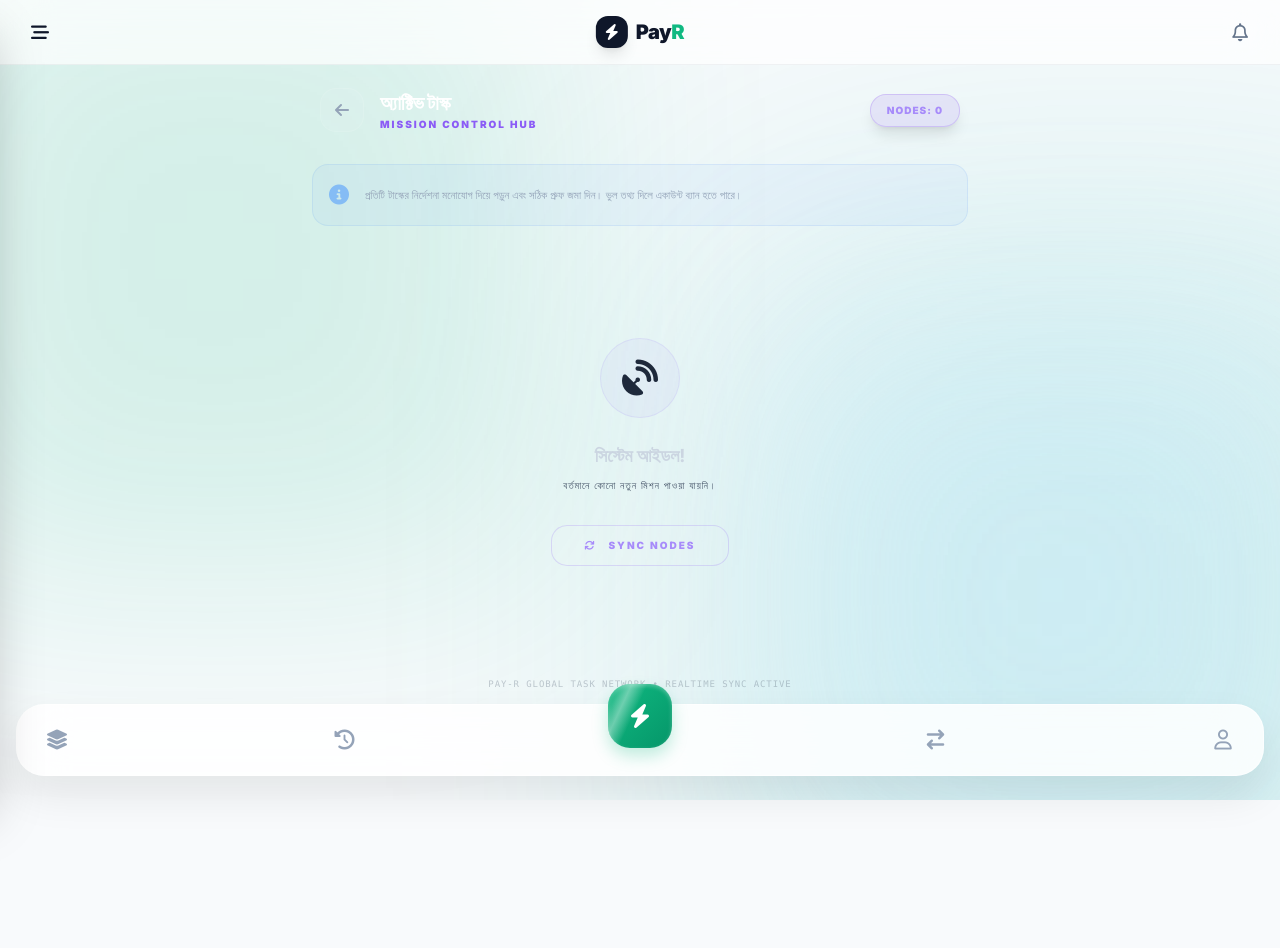
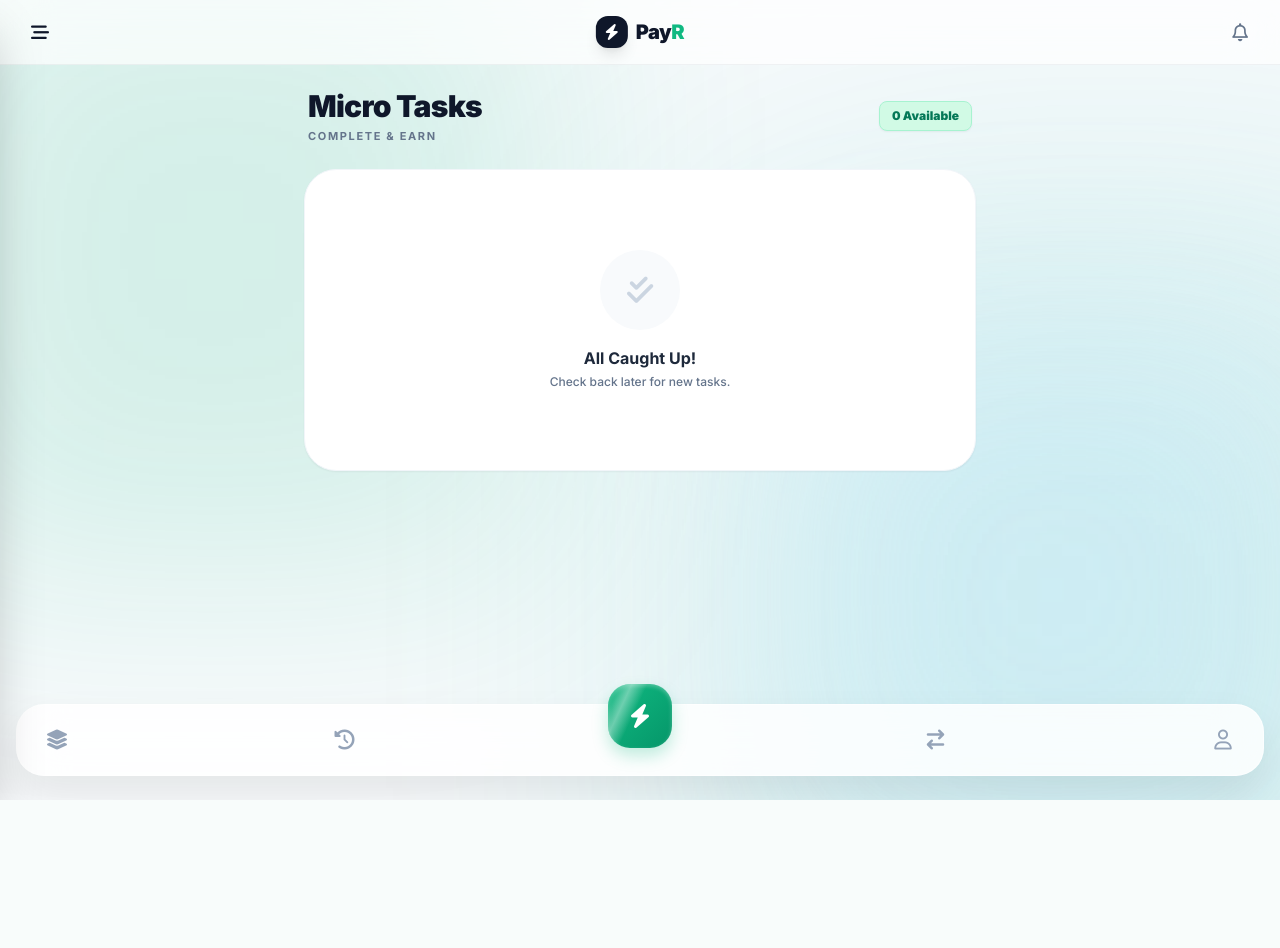
Before and after one commit to siafulislam45/Oay, a Flask app: page /tasks in a window 1280 px wide. After the commit the page ends 800 px from the top, so only its background shows below. Run offline with Flask 3, Linux system fonts and the light colour scheme; the visitor is signed in with stand-in values (Sample User, id 1); data that the repository does not hold is empty; parts of the project's set-up code (start-up, migrations or seed data) failed here and were passed over; some libraries are stand-ins or nearby versions.

Commit message:
Update tasks.html

```diff
--- a/templates/tasks.html
+++ b/templates/tasks.html
@@ -1,189 +1,90 @@
 {% extends "layout.html" %}
 {% block content %}
 
-<style>
-    /* AI Task Reveal Animation */
-    .task-reveal { animation: revealIn 0.7s cubic-bezier(0.16, 1, 0.3, 1) forwards; opacity: 0; }
-    @keyframes revealIn { from { opacity: 0; transform: translateY(30px); } to { opacity: 1; transform: translateY(0); } }
+<div class="max-w-2xl mx-auto space-y-6 fade-in pt-4 pb-32">
 
-    /* Premium Mission Cards */
-    .mission-card {
-        background: rgba(15, 23, 42, 0.6);
-        backdrop-filter: blur(20px);
-        border: 1px solid rgba(139, 92, 246, 0.1);
-        border-radius: 28px;
-        transition: all 0.3s cubic-bezier(0.4, 0, 0.2, 1);
-        position: relative;
-        overflow: hidden;
-    }
-    .mission-card:hover {
-        border-color: rgba(139, 92, 246, 0.4);
-        transform: translateY(-5px);
-        box-shadow: 0 10px 30px rgba(0, 0, 0, 0.4);
-    }
-
-    /* Status Glows */
-    .reward-glow {
-        background: rgba(16, 185, 129, 0.1);
-        color: #10b981;
-        border: 1px solid rgba(16, 185, 129, 0.2);
-        box-shadow: 0 0 10px rgba(16, 185, 129, 0.1);
-    }
-
-    .btn-mission {
-        background: linear-gradient(135deg, #8B5CF6 0%, #6D28D9 100%);
-        box-shadow: 0 5px 15px rgba(139, 92, 246, 0.2);
-        transition: all 0.3s ease;
-    }
-    .btn-mission:active { transform: scale(0.95); }
-
-    .btn-retry {
-        background: rgba(244, 63, 94, 0.1);
-        color: #fb7185;
-        border: 1px solid rgba(244, 63, 94, 0.2);
-    }
-
-    /* Icon Nodes */
-    .icon-node {
-        width: 48px;
-        height: 48px;
-        border-radius: 16px;
-        display: flex;
-        align-items: center;
-        justify-content: center;
-        font-size: 20px;
-        border: 1px solid rgba(255, 255, 255, 0.05);
-        box-shadow: inset 0 0 10px rgba(0,0,0,0.2);
-    }
-</style>
-
-<div class="max-w-2xl mx-auto space-y-8 task-reveal pb-32 pt-4 px-2">
-
-    <!-- 1. HEADER PROTOCOL -->
-    <div class="flex items-center justify-between px-2">
-        <div class="flex items-center gap-4">
-            <a href="/dashboard" class="h-11 w-11 bg-white/5 border border-white/10 rounded-2xl flex items-center justify-center text-slate-400 hover:text-white transition-all">
-                <i class="fa-solid fa-arrow-left"></i>
-            </a>
+    <!-- Header -->
+    <div class="flex items-center justify-between px-1 mb-6">
         <div>
-                <h2 class="text-xl font-black text-white tracking-tight uppercase">অ্যাক্টিভ টাস্ক</h2>
-                <p class="text-[10px] font-black text-violet-500 uppercase tracking-[2px]">Mission Control Hub</p>
+            <h2 class="text-3xl font-black text-slate-900 tracking-tight">Micro Tasks</h2>
+            <p class="text-[11px] text-slate-500 font-bold tracking-micro uppercase mt-1">Complete & Earn</p>
         </div>
-        </div>
-        <div class="bg-violet-600/10 text-violet-400 px-4 py-2 rounded-2xl text-[10px] font-black border border-violet-600/20 shadow-lg flex items-center gap-2 uppercase tracking-widest">
-            Nodes: {{ tasks|length }}
+        <div class="bg-emerald-100 text-emerald-700 px-3 py-1.5 rounded-lg text-xs font-black shadow-sm border border-emerald-200">
+            {{ tasks|length }} Available
         </div>
     </div>
 
-    <!-- 2. SYSTEM BROADCAST (Optional Notice) -->
-    <div class="bg-blue-500/5 border border-blue-500/10 p-4 rounded-2xl flex items-center gap-4 reveal">
-        <div class="text-blue-400 text-xl animate-pulse"><i class="fa-solid fa-circle-info"></i></div>
-        <p class="text-[11px] text-slate-400 font-medium">প্রতিটি টাস্কের নির্দেশনা মনোযোগ দিয়ে পড়ুন এবং সঠিক প্রুফ জমা দিন। ভুল তথ্য দিলে একাউন্ট ব্যান হতে পারে।</p>
+    <!-- Task List -->
+    <div class="space-y-5">
+        {% for task in tasks %}
+        <div class="clean-card p-6 relative overflow-hidden group">
+
+            <!-- Oversized Watermark Number -->
+            <div class="absolute right-4 -bottom-6 text-[100px] font-black text-slate-50 pointer-events-none select-none leading-none z-0 group-hover:scale-110 transition duration-500">
+                0{{ loop.index }}
             </div>
 
-    <!-- 3. MISSION LIST -->
-    <div class="space-y-5 relative">
-        {% for task in tasks %}
+            <div class="relative z-10 flex flex-col md:flex-row md:items-center justify-between gap-5">
 
-        <!-- Logic for Dynamic Category Icons -->
-        {% set node_style = 'bg-slate-500/10 text-slate-400 border-white/5' %}
-        {% set icon_class = 'fa-solid fa-microchip' %}
+                <div class="flex gap-4 items-start w-full">
+                    <div class="h-14 w-14 rounded-[20px] flex items-center justify-center text-2xl shadow-sm flex-shrink-0 bg-slate-50 text-slate-700 border border-slate-100">
+                        {% if 'YouTube' in task.category %} <i class="fa-brands fa-youtube text-red-500"></i>
+                        {% elif 'Facebook' in task.category %} <i class="fa-brands fa-facebook text-blue-600"></i>
+                        {% else %} <i class="fa-solid fa-bolt text-emerald-500"></i> {% endif %}
+                    </div>
 
-        {% if 'YouTube' in task.category %}
-            {% set node_style = 'bg-rose-500/10 text-rose-500 border-rose-500/20' %}
-            {% set icon_class = 'fa-brands fa-youtube' %}
-        {% elif 'Facebook' in task.category %}
-            {% set node_style = 'bg-blue-500/10 text-blue-500 border-blue-500/20' %}
-            {% set icon_class = 'fa-brands fa-facebook' %}
-        {% elif 'TikTok' in task.category %}
-            {% set node_style = 'bg-slate-200/10 text-white border-white/20' %}
-            {% set icon_class = 'fa-brands fa-tiktok' %}
-        {% elif 'Telegram' in task.category %}
-            {% set node_style = 'bg-sky-500/10 text-sky-400 border-sky-500/20' %}
-            {% set icon_class = 'fa-brands fa-telegram' %}
-        {% endif %}
-
-        <div class="mission-card p-6 flex flex-col md:flex-row md:items-center justify-between gap-6 group">
-
-            <!-- Left: Icon & Mission Info -->
-            <div class="flex gap-5">
-                <div class="icon-node flex-shrink-0 {{ node_style }}">
-                    <i class="{{ icon_class }}"></i>
-                </div>
                     <div class="flex-grow">
-                    <h3 class="font-bold text-slate-100 text-sm leading-snug mb-2 group-hover:text-violet-400 transition-colors">{{ task.title }}</h3>
-
-                    <!-- Metadata Badges -->
-                    <div class="flex flex-wrap items-center gap-2">
-                        <span class="text-[9px] font-black uppercase tracking-tighter bg-white/5 text-slate-500 px-2 py-0.5 rounded border border-white/5">
+                        <div class="flex items-center gap-2 mb-1">
+                            <span class="text-[9px] font-black bg-slate-100 text-slate-500 px-2 py-0.5 rounded uppercase tracking-wider">
                                 {{ task.category }}
                             </span>
                             {% if task.task_type == 'screenshot' %}
-                            <span class="text-[9px] font-black uppercase tracking-tighter bg-violet-500/10 text-violet-400 px-2 py-0.5 rounded border border-violet-500/20 flex items-center gap-1.5">
-                                <i class="fa-solid fa-camera-retro"></i> Proof Required
+                            <span class="text-[9px] font-black bg-teal-50 text-teal-600 px-2 py-0.5 rounded uppercase tracking-wider border border-teal-100">
+                                Proof Req
                             </span>
                             {% endif %}
                         </div>
+                        <h3 class="font-bold text-slate-900 text-lg leading-tight">{{ task.title }}</h3>
 
-                    <!-- Alert for Rejection -->
                         {% if task.is_rejected %}
-                        <div class="mt-3 p-2 bg-rose-500/5 border border-rose-500/20 rounded-xl flex items-center gap-2">
-                            <i class="fa-solid fa-triangle-exclamation text-rose-500 text-[10px]"></i>
-                            <p class="text-[9px] text-rose-500 font-black uppercase tracking-tighter">
-                                প্রুফ রিজেক্ট করা হয়েছে! পুনরায় ট্রাই করুন।
+                            <p class="text-[10px] text-red-600 font-bold mt-2 bg-red-50 px-2 py-1 rounded-md inline-flex items-center gap-1 border border-red-100">
+                                <i class="fa-solid fa-triangle-exclamation"></i> Rejected. Please retry.
                             </p>
-                        </div>
                         {% else %}
-                        <p class="text-[11px] text-slate-500 mt-2 line-clamp-1 font-medium opacity-60 italic">{{ task.description }}</p>
+                            <p class="text-xs text-slate-500 mt-1.5 line-clamp-1 font-medium">{{ task.description }}</p>
                         {% endif %}
                     </div>
                 </div>
 
-            <!-- Right: Reward & Actions -->
-            <div class="flex items-center justify-between md:flex-col md:items-end md:justify-center gap-4 pt-4 md:pt-0 border-t md:border-t-0 border-white/5">
-                <div class="flex flex-col md:items-end">
-                    <span class="text-[8px] font-black text-slate-600 uppercase tracking-widest mb-0.5">Allocation</span>
-                    <span class="reward-glow px-3 py-1 rounded-lg text-xs font-black monofont tracking-tighter">
-                        +৳{{ task.reward }}
+                <!-- Action Area -->
+                <div class="flex flex-row md:flex-col items-center md:items-end justify-between w-full md:w-auto mt-2 md:mt-0 gap-3 border-t md:border-t-0 border-slate-100 pt-4 md:pt-0">
+                    <span class="text-xl font-black text-slate-900 font-mono">
+                        ৳{{ task.reward }}
                     </span>
-                </div>
 
                     {% if task.task_type == 'screenshot' %}
-                    <a href="/task/submit/{{ task.id }}" class="h-10 px-6 rounded-2xl flex items-center justify-center text-[10px] font-black uppercase tracking-[2px] shadow-xl transition-all
-                        {{ 'btn-retry' if task.is_rejected else 'btn-mission text-white' }}">
-                        {{ 'Retry Node' if task.is_rejected else 'Initialize' }}
+                        <a href="/task/submit/{{ task.id }}" class="btn-emerald text-white px-6 py-2.5 rounded-xl text-xs font-bold w-full md:w-auto text-center {{ 'ring-2 ring-red-400' if task.is_rejected }}">
+                            {{ 'Retry Task' if task.is_rejected else 'Start Task' }}
                         </a>
                     {% else %}
-                    <a href="{{ task.link }}" target="_blank" class="h-10 px-6 rounded-2xl bg-white/5 border border-white/10 text-slate-300 flex items-center justify-center text-[10px] font-black uppercase tracking-[2px] hover:bg-white/10 transition-all">
-                        Execute Link
+                        <a href="{{ task.link }}" target="_blank" class="bg-slate-900 text-white px-6 py-2.5 rounded-xl text-xs font-bold w-full md:w-auto text-center hover:bg-slate-800 transition shadow-lg">
+                            Visit Link
                         </a>
                     {% endif %}
                 </div>
 
-            <!-- Side Accent -->
-            <div class="absolute top-0 left-0 w-1 h-full {% if task.is_rejected %} bg-rose-500 {% else %} bg-transparent group-hover:bg-violet-500 {% endif %} transition-all duration-300"></div>
             </div>
-
+        </div>
         {% else %}
-        <!-- System Idle State -->
-        <div class="text-center py-20 ai-card border-dashed border-white/10">
-            <div class="w-20 h-20 bg-violet-500/5 rounded-full flex items-center justify-center mx-auto mb-6 text-4xl text-slate-800 border border-violet-500/10">
-                <i class="fa-solid fa-satellite-dish"></i>
+        <div class="text-center py-20 bg-white rounded-[32px] border border-slate-100 shadow-sm">
+            <div class="h-20 w-20 bg-slate-50 rounded-full flex items-center justify-center mx-auto mb-4 text-3xl text-slate-300">
+                <i class="fa-solid fa-check-double"></i>
             </div>
-            <h3 class="text-lg font-bold text-slate-300">সিস্টেম আইডল!</h3>
-            <p class="text-[10px] text-slate-600 uppercase tracking-widest mt-2">বর্তমানে কোনো নতুন মিশন পাওয়া যায়নি।</p>
-            <button onclick="location.reload()" class="mt-8 bg-white/5 text-violet-400 px-8 py-3 rounded-2xl text-[10px] font-black uppercase tracking-[2px] border border-violet-500/20 hover:bg-violet-600 hover:text-white transition-all">
-                <i class="fa-solid fa-arrows-rotate mr-2"></i> Sync Nodes
-            </button>
+            <h3 class="text-base font-bold text-slate-800">All Caught Up!</h3>
+            <p class="text-xs text-slate-500 mt-1 font-medium">Check back later for new tasks.</p>
         </div>
         {% endfor %}
     </div>
 
-    <!-- Security Footer -->
-    <div class="text-center opacity-30">
-        <p class="text-[9px] font-mono text-slate-600 tracking-widest uppercase">Pay-R Global Task Network • Realtime Sync Active</p>
 </div>
-
-</div>
-
 {% endblock %}
```
Lines whose indentation alone changed are shown as unchanged.
